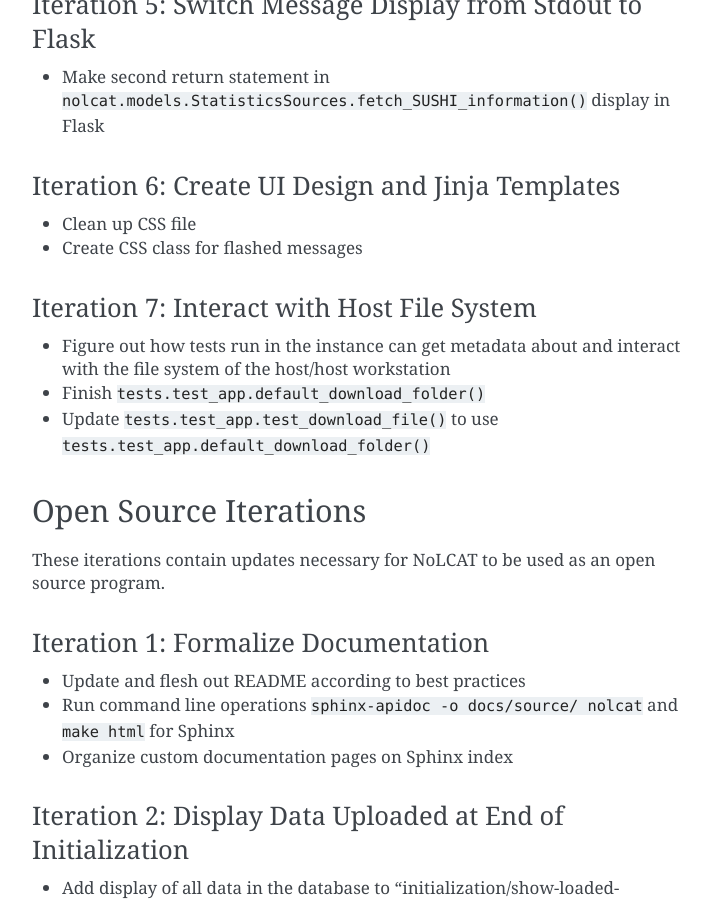
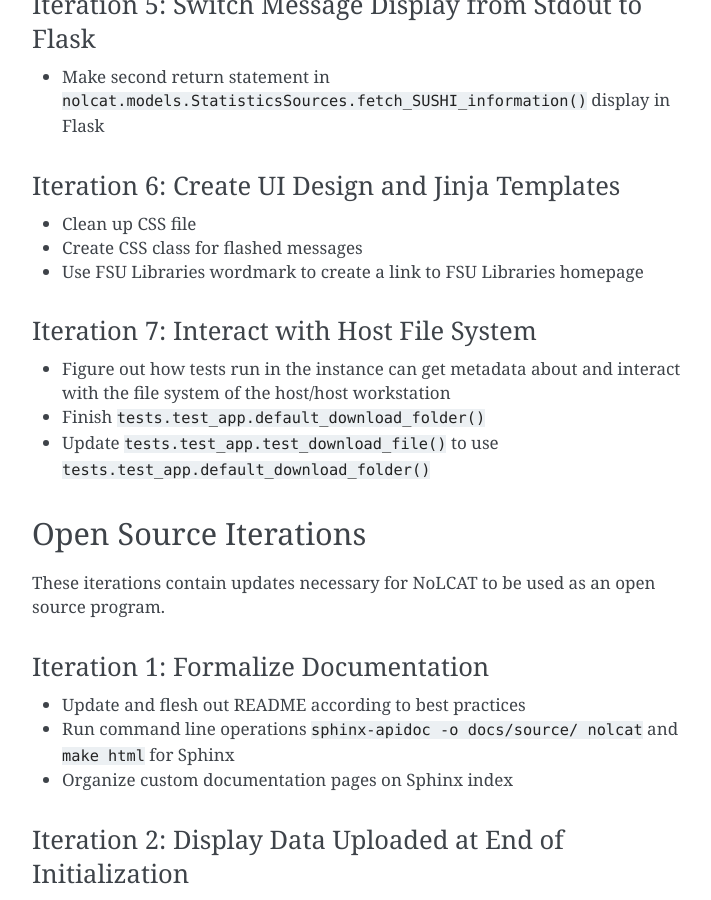
Before and after one commit to ereiskind/nolcat, a Sphinx documentation site: the page built from docs/source/roadmap.rst, in a window 1280 px wide and 900 px high, scrolled down 4495 px. Shown: the whole window, without its empty margins (388-1099 px from the left). Built offline with Sphinx 7.4.7, drawn with Linux system fonts in a browser that asks for light colours.

Commit message:
Add note about homepage link to roadmap

```diff
--- a/docs/source/roadmap.rst
+++ b/docs/source/roadmap.rst
@@ -118,6 +118,7 @@ Iteration 6: Create UI Design and Jinja Templates
 ==================================================
 * Clean up CSS file
 * Create CSS class for flashed messages
+* Use FSU Libraries wordmark to create a link to FSU Libraries homepage
 
 Iteration 7: Interact with Host File System
 ============================================
```
